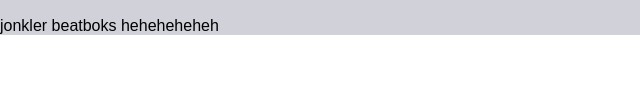
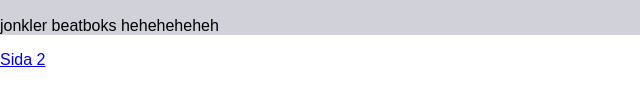
Before and after one commit to Gabbe200/web-test-3, a plain HTML site: page index.html in a window 1280 px wide. Shown: the part 261-364 px from the top of the page, 0-640 px from the left. Drawn offline with Linux system fonts and the light colour scheme.

Commit message:
länk upptatering

```diff
--- a/index.html
+++ b/index.html
@@ -37,6 +37,7 @@
         <!--nav info social links-->
 
     </footer>
+<a href="/bild/jea.html">Sida 2</a>
 </body>
 
 </html>
```
Also changed, not shown: bild/jea.html (added).
